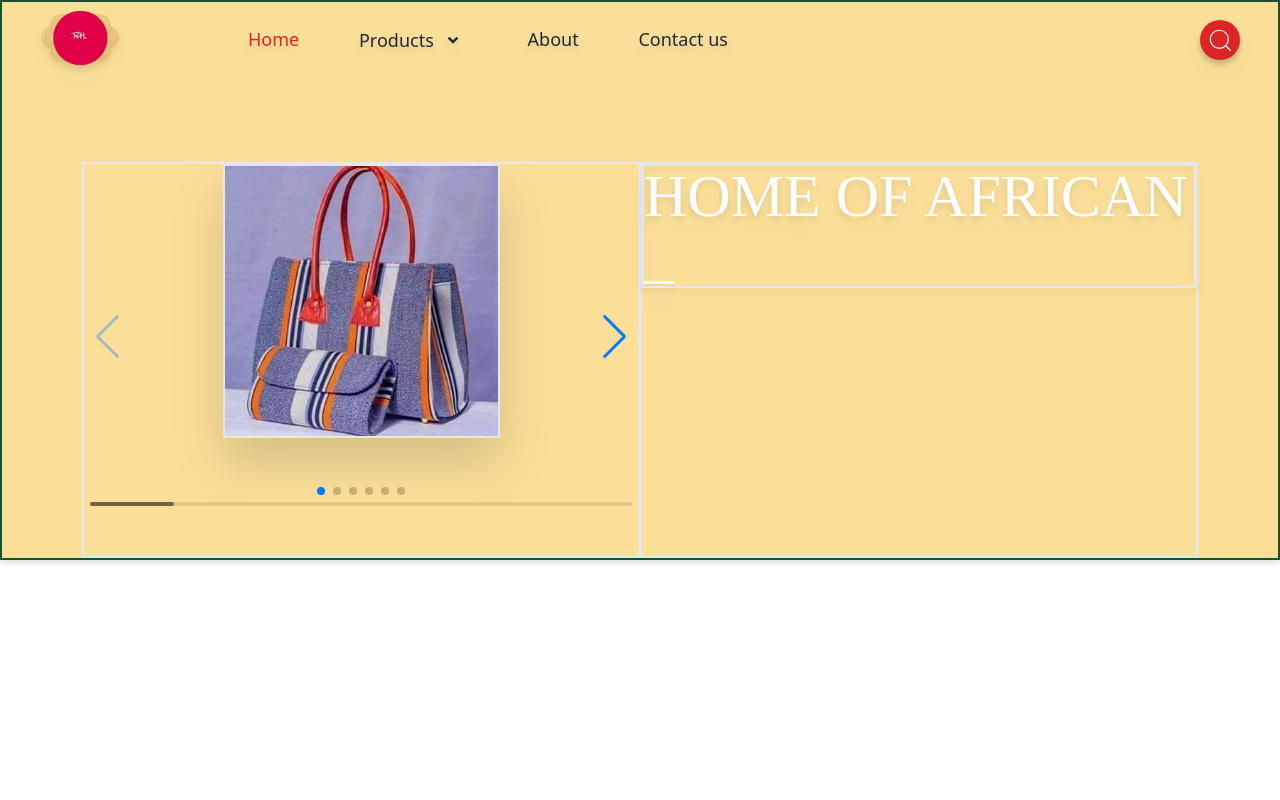
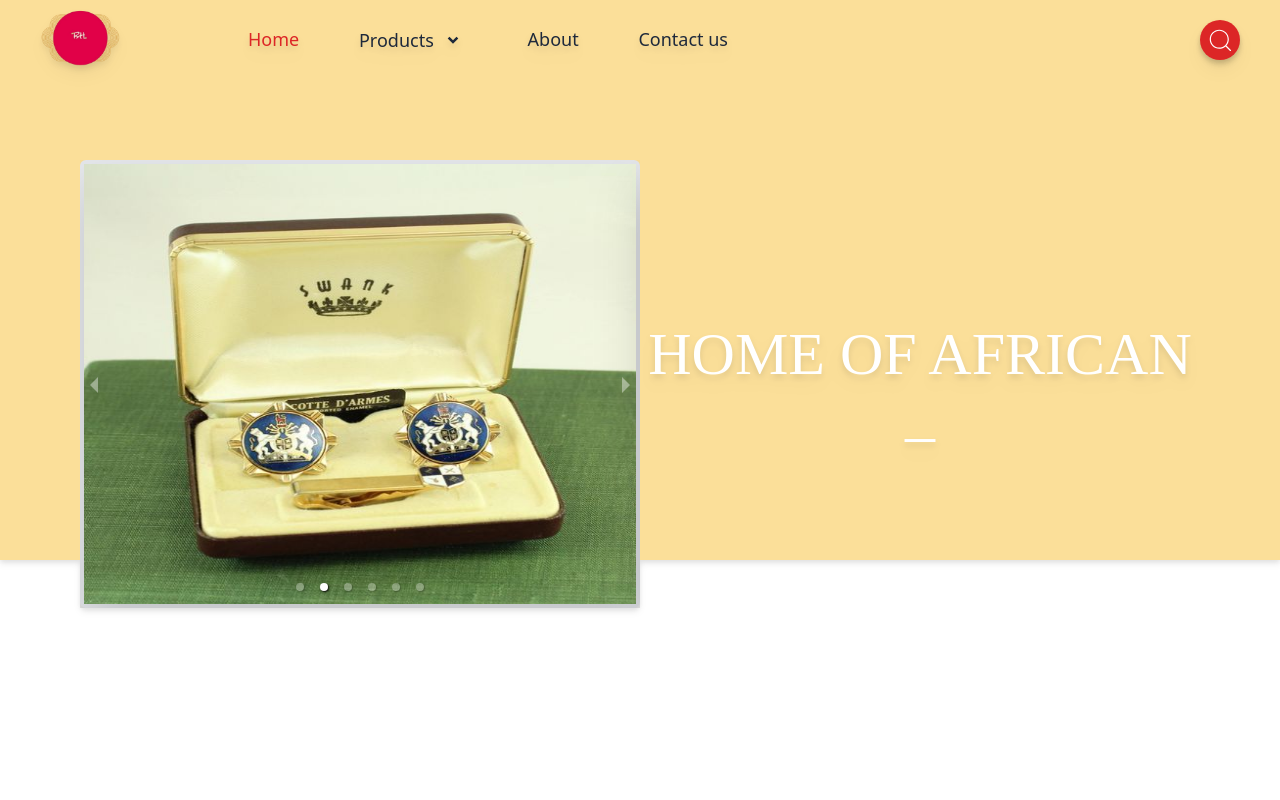
Before and after one commit to MotteyAmos/Bahana_ecommerce_website, a React (Vite) app in the folder FontEnd/: page / in a window 1280 px wide. Shown: the top 800 px of the page. Built offline with nearby package versions, Linux system fonts and the light colour scheme; a web font is replaced by a local one.

Commit message:
I have worked on home main swipper image and text

```diff
--- a/FontEnd/package.json
+++ b/FontEnd/package.json
@@ -16,6 +16,7 @@
     "react-dom": "^18.2.0",
     "react-icons": "^4.9.0",
     "react-redux": "^8.0.5",
+    "react-responsive-carousel": "^3.2.23",
     "react-router-dom": "^6.13.0",
     "swiper": "^9.2.0",
     "swiper-react": "^1.0.0",
--- a/FontEnd/src/components/HomeImgSwipper.jsx
+++ b/FontEnd/src/components/HomeImgSwipper.jsx
@@ -1,30 +1,12 @@
-// Import Swiper React components
-import { Swiper, SwiperSlide } from 'swiper/react';
+import { Carousel } from 'react-responsive-carousel';
+import 'react-responsive-carousel/lib/styles/carousel.min.css';
 import { homeMainSwipperImg } from '../../data/data';
 
-
-import {Navigation, Pagination, Scrollbar, A11y, EffectFade} from  'swiper';
-//import 'swiper/css'
-import 'swiper/swiper-bundle.min.css';
-
-//import "../styles/swipperStyle.css";
-//import SwiperCore, { Navigation, Pagination, Scrollbar, A11y } from 'swiper';
-// import required modules
-//import { Pagination } from 'swiper/modules';
-
-// Import Swiper styles
-//import 'swiper/swiper.min.css';
-//import 'swiper/modules/pagination/pagination.min.css';
-//import 'swiper/css/effect-coverflow'
-
-//import '../styles/swipperStyle.css';
-
-//import 'swiper/css';
-
+ "../styles/swipperStyle.css";
 
 const IMG = (src)=>{
     return (
-    <img src={src} alt="" className="w-[50%] h-[100%]   border-2 hover:scale-110 transitionTheme hover:rotate-[-10deg] hover:z-10 drop-shadow-2xl"/>
+    <img src={src} alt="" className="w-full h-full   border-2 hover:scale-110 transitionTheme hover:rotate-[-10deg] hover:z-10 drop-shadow-2xl"/>
     )
 
 }
@@ -32,24 +14,27 @@
 export default function HomeImgSwipper() {
   return (
     <>
-<Swiper
-    modules={[Navigation, Pagination, Scrollbar, A11y]}
-      spaceBetween={50}
-      slidesPerView={1}
-      navigation
-      pagination={{clickable:true}}
-      scrollbar={{draggable:true}}
-     effect='fade'
 
-    >
-      <SwiperSlide className='flex justify-center items-center'>{IMG(homeMainSwipperImg.bag1)}</SwiperSlide>
-      <SwiperSlide className='flex justify-center items-center'>{IMG(homeMainSwipperImg.cuff_link1)}</SwiperSlide>
-      <SwiperSlide className='flex justify-center items-center'>{IMG(homeMainSwipperImg.fabric1)}</SwiperSlide>
-      <SwiperSlide className='flex justify-center items-center'>{IMG(homeMainSwipperImg.bag2)}</SwiperSlide>
-      <SwiperSlide className='flex justify-center items-center'>{IMG(homeMainSwipperImg.cuff_link2)}</SwiperSlide>
-      <SwiperSlide className='flex justify-center items-center'>{IMG(homeMainSwipperImg.fabric2)}</SwiperSlide>
-
-    </Swiper>
+    <Carousel autoPlay={true} interval={5000} infiniteLoop={true} showThumbs={false} showStatus={false} className='w-[100%] h-[100%] '>
+      <div className='w-full rounded-md border-4   drop-shadow-3xl h-[28rem] '>
+      {IMG(homeMainSwipperImg.bag1)}
+      </div>
+      <div className='w-full rounded-md border-4   drop-shadow-3xl h-[28rem]'>
+      {IMG(homeMainSwipperImg.cuff_link1)}
+      </div>
+      <div className='w-full rounded-md border-4   drop-shadow-3xl h-[28rem]'>
+      {IMG(homeMainSwipperImg.fabric1)}
+      </div>
+      <div className='w-full rounded-md border-4   drop-shadow-3xl h-[28rem]'>
+      {IMG(homeMainSwipperImg.bag2)}
+      </div>
+      <div className='w-full rounded-md border-4   drop-shadow-3xl h-[28rem]'>
+      {IMG(homeMainSwipperImg.cuff_link2)}
+      </div>
+      <div className='w-full rounded-md border-4   drop-shadow-3xl h-[28rem]'>
+      {IMG(homeMainSwipperImg.fabric2)}
+      </div>
+    </Carousel>
     </>
   );
 }
--- a/FontEnd/src/components/HomeMain.jsx
+++ b/FontEnd/src/components/HomeMain.jsx
@@ -8,12 +8,12 @@
   return (
     <div>
       <div className="w-full h-[70vh] bg-[#fbdf99] styleText drop-shadow-md relative">
-        <div className="container grid border-2 border-green-900 grid-cols-12 relative h-[70vh] m-auto px-[5rem] pt-[10rem]">
-          <div className="col-span-6 border-2 relative">
+        <div className="container grid  grid-cols-12 relative h-[70vh] m-auto px-[5rem] pt-[10rem]">
+          <div className="col-span-6  relative hover:scale-110 transitionTheme hover:rotate-[-10deg]">
           <HomeImgSwipper/>
           </div>
-          <div className="col-span-6 border-2 ">
-            <div className="text-white text-6xl drop-shadow-lg border-2 w-full">HOME OF AFRICAN  <TypedReactHooksDemo heroSubTitle={["FABRIC", "BAG", "CUFF LINK"]}/> </div>
+          <div className="col-span-6 grid items-center justify-center text-center">
+            <div className="text-white text-6xl drop-shadow-lg  w-full">HOME OF AFRICAN  <TypedReactHooksDemo heroSubTitle={["FABRIC", "BAG", "CUFF LINK"]}/> </div>
           </div>
         </div>
 
--- a/FontEnd/src/components/ItemCard.jsx
+++ b/FontEnd/src/components/ItemCard.jsx
@@ -23,7 +23,7 @@
             </Link>
           )
         }
-        <div className="backdrop-blur-md font-bold text-2xl  text-amber-600 w-[0%] h-[0%] group-hover:w-[100%] group-hover:h-[100%] flex items-center justify-center group-hover:z-[10] transitionTheme gap-5 bg-white/30 z-[-5] absolute top-0 right-0">
+        <div className="backdrop-blur-md font-bold text-2xl  text-amber-600 w-[0%] h-[0%] group-hover:w-[100%] group-hover:h-[70%] flex items-center justify-center group-hover:z-[10] transitionTheme gap-5 bg-white/30 z-[-5] absolute top-0 right-0">
           <button className="bg-white px-2 py-1 active:scale-[95%] rounded-md">
             Buy
           </button>
--- a/FontEnd/src/styles/swipperStyle.css
+++ /dev/null
@@ -1,25 +0,0 @@
-
-
-.swiper {
-  width: 100%;
-  height: 10rem;
-  border:2px solid green;
-}
-
-.swiper-slide {
-  text-align: center;
-  font-size: 18px;
-  background: #5a3d3d;
-
-  /* Center slide text vertically */
-  display: flex;
-  justify-content: center;
-  align-items: center;
-}
-
-.swiper-slide img {
-  display: block;
-  width: 40%;
-  height: 40%;
-  object-fit: cover;
-}
```
Also changed, not shown: 1 other file (tests, documents, lock files or other folders).
